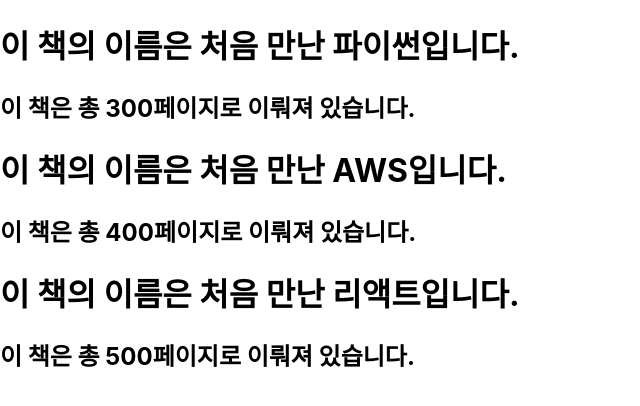
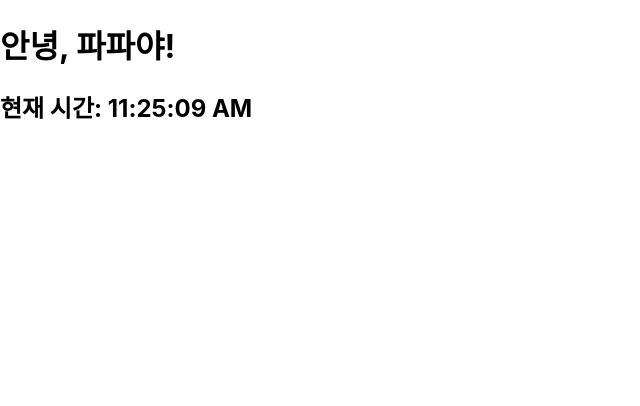
Before and after one commit to EdisonIm/Edison_Im, a React (Create React App) app in the folder my-app/: page / in a window 1280 px wide. Shown: the top 406 px of the page, without its empty margins (0-640 px from the left). Built offline with nearby package versions, Linux system fonts and the light colour scheme.

Commit message:
시계만들기

```diff
--- /dev/null
+++ b/my-app/src/chapter04/clock.jsx
@@ -0,0 +1,12 @@
+import React from "react";
+
+function Clock(props) {
+    return (
+        <div>
+            <h1>안녕, 파파야!</h1>
+            <h2>현재 시간: {new Date().toLocaleTimeString()}</h2>
+        </div>
+    );
+}
+
+export default Clock;
--- a/my-app/src/index.js
+++ b/my-app/src/index.js
@@ -6,12 +6,16 @@
 
 import Library from './chapter03/library';
 
-ReactDOM.render(
-  <React.StrictMode>
-    <Library />
-  </React.StrictMode>,
-  document.getElementById('root')
-);
+import Clock from './chapter04/clock';
+
+setInterval(() => {
+  ReactDOM.render(
+    <React.StrictMode>
+      <Clock />
+    </React.StrictMode>,
+    document.getElementById('root')
+  );
+}, 1000);
 
 // If you want to start measuring performance in your app, pass a function
 // to log results (for example: reportWebVitals(console.log))
```
